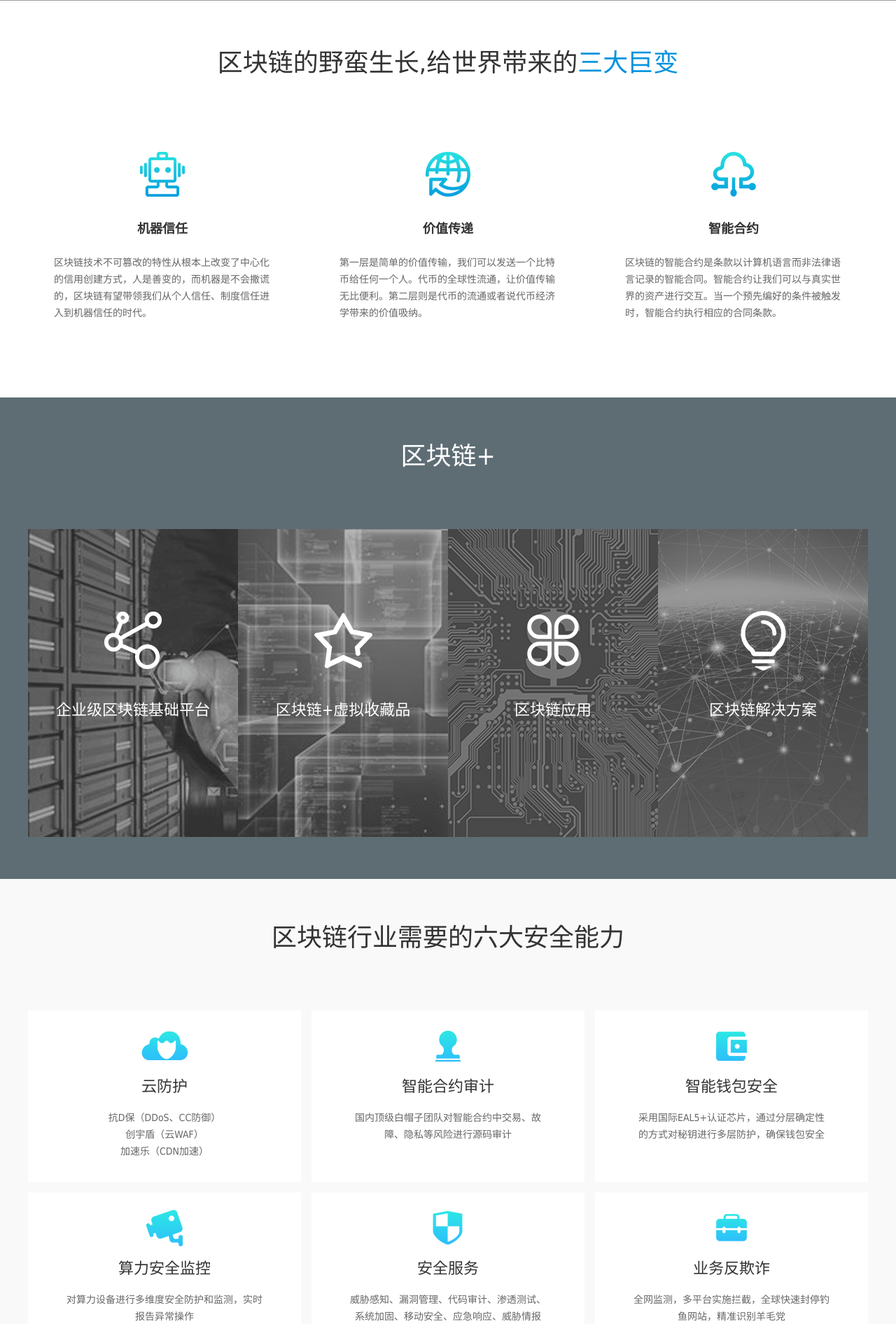
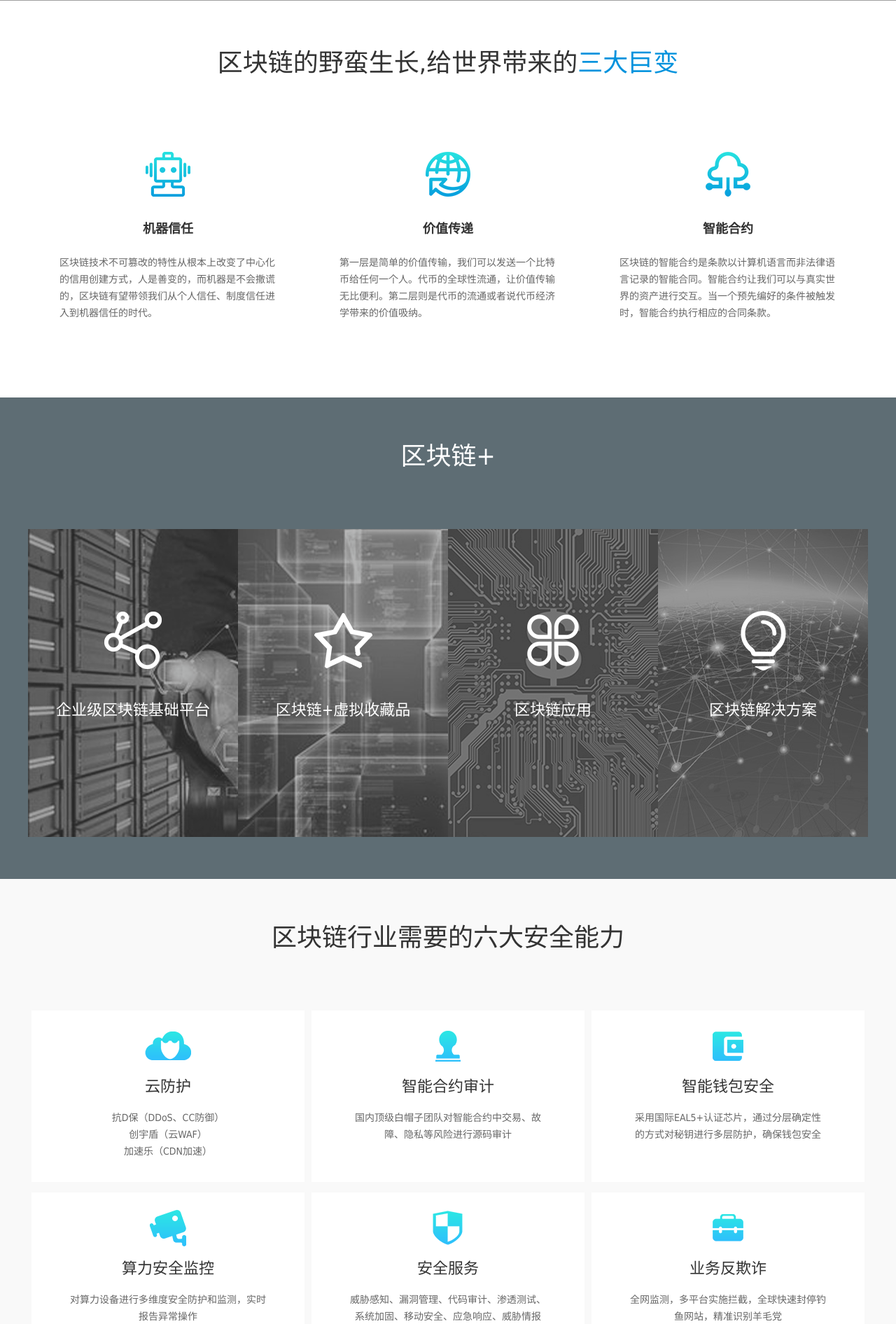
Before and after one commit to dzw9958/aite, a PHP site: page / in a window 1280 px wide. Shown: the part 959-2851 px from the top of the page at 70% size. Run offline with PHP 8.4, Linux system fonts and the light colour scheme; grey boxes are pictures that could not be loaded.

Commit message:
dzw 8/11改

```diff
--- a/区块链+/css/index.css
+++ b/区块链+/css/index.css
@@ -47,6 +47,7 @@ body {
   margin-bottom: 85px;
   width: 1200px;
   height: auto;
+  overflow-x: hidden;
 }
 .change_contain .change_box {
   width: 1200px;
@@ -54,7 +55,7 @@ body {
 }
 .change_contain .change_box li {
   float: left;
-  margin-left: 24px;
+  margin: 0 8px;
   padding: 23px 37px 0;
   width: 310px;
   height: 266px;
@@ -83,16 +84,13 @@ body {
   font-size: 14px;
   color: #666666;
 }
-.change_contain .change_box li:nth-child(1) {
-  margin-left: 0;
-}
-.change_contain .change_box li:nth-child(1) i {
+.change_contain .change_box li i.change_ia {
   background-position: -344px 0;
 }
-.change_contain .change_box li:nth-child(2) i {
+.change_contain .change_box li i.change_ib {
   background-position: -410px 0;
 }
-.change_contain .change_box li:nth-child(3) i {
+.change_contain .change_box li i.change_ic {
   background-position: -476px 0;
 }
 .change_contain .change_box li:hover {
@@ -179,28 +177,28 @@ body {
   border-radius: 50%;
   background-color: #ffffff;
 }
-.chain_contain .chain_box li:nth-child(1) .chain_over i {
+.chain_contain .chain_box li.chain_a .chain_over i {
   background-position: 0 0;
 }
-.chain_contain .chain_box li:nth-child(1) .chain_over p {
+.chain_contain .chain_box li.chain_a .chain_over p {
   width: 126px;
 }
-.chain_contain .chain_box li:nth-child(2) .chain_over i {
+.chain_contain .chain_box li.chain_b .chain_over i {
   background-position: -83px 0;
 }
-.chain_contain .chain_box li:nth-child(2) .chain_over p {
+.chain_contain .chain_box li.chain_b .chain_over p {
   width: 170px;
 }
-.chain_contain .chain_box li:nth-child(3) .chain_over i {
+.chain_contain .chain_box li.chain_c .chain_over i {
   background-position: -166px 0;
 }
-.chain_contain .chain_box li:nth-child(3) .chain_over p {
+.chain_contain .chain_box li.chain_c .chain_over p {
   width: 170px;
 }
-.chain_contain .chain_box li:nth-child(4) .chain_over i {
+.chain_contain .chain_box li.chain_d .chain_over i {
   background-position: -249px 0;
 }
-.chain_contain .chain_box li:nth-child(4) .chain_over p {
+.chain_contain .chain_box li.chain_d .chain_over p {
   width: 154px;
 }
 .chain_contain .chain_box li:hover {
@@ -230,8 +228,7 @@ body {
 }
 .safety_contain .safety_box li {
   float: left;
-  margin-left: 15px;
-  margin-bottom: 15px;
+  margin: 0 5px 15px;
   padding-top: 25px;
   width: 390px;
   height: 220px;
@@ -261,28 +258,22 @@ body {
   font-size: 14px;
   color: #666666;
 }
-.safety_contain .safety_box li:nth-child(1) {
-  margin-left: 0;
-}
-.safety_contain .safety_box li:nth-child(1) i {
+.safety_contain .safety_box li i.safety_ia {
   background-position: 0 -85px;
 }
-.safety_contain .safety_box li:nth-child(2) i {
+.safety_contain .safety_box li i.safety_ib {
   background-position: -66px -85px;
 }
-.safety_contain .safety_box li:nth-child(3) i {
+.safety_contain .safety_box li i.safety_ic {
   background-position: -132px -85px;
 }
-.safety_contain .safety_box li:nth-child(4) {
-  margin-left: 0;
-}
-.safety_contain .safety_box li:nth-child(4) i {
+.safety_contain .safety_box li i.safety_id {
   background-position: -198px -85px;
 }
-.safety_contain .safety_box li:nth-child(5) i {
+.safety_contain .safety_box li i.safety_ie {
   background-position: -264px -85px;
 }
-.safety_contain .safety_box li:nth-child(6) i {
+.safety_contain .safety_box li i.safety_if {
   background-position: -330px -85px;
 }
 .safety_contain .safety_box li:hover {
@@ -304,7 +295,7 @@ body {
 }
 .edge_contain .edge_box li {
   float: left;
-  margin-left: 24px;
+  margin: 0 8px;
   margin-bottom: 24px;
   width: 382px;
   height: 192px;
@@ -344,28 +335,22 @@ body {
   font-size: 14px;
   color: #666666;
 }
-.edge_contain .edge_box li:nth-child(1) {
-  margin-left: 0;
-}
-.edge_contain .edge_box li:nth-child(1) .edge_img i {
+.edge_contain .edge_box li .edge_ia i {
   background-position: 3px -142px;
 }
-.edge_contain .edge_box li:nth-child(2) .edge_img i {
+.edge_contain .edge_box li .edge_ib i {
   background-position: -82px -142px;
 }
-.edge_contain .edge_box li:nth-child(3) .edge_img i {
+.edge_contain .edge_box li .edge_ic i {
   background-position: -167px -142px;
 }
-.edge_contain .edge_box li:nth-child(4) {
-  margin-left: 0;
-}
-.edge_contain .edge_box li:nth-child(4) .edge_img i {
+.edge_contain .edge_box li .edge_id i {
   background-position: -245px -142px;
 }
-.edge_contain .edge_box li:nth-child(5) .edge_img i {
+.edge_contain .edge_box li .edge_ie i {
   background-position: -326px -142px;
 }
-.edge_contain .edge_box li:nth-child(6) .edge_img i {
+.edge_contain .edge_box li .edge_if i {
   background-position: -410px -142px;
 }
 .edge_contain .edge_box li:hover {
@@ -432,51 +417,51 @@ body {
 .more_contain .more_box li:hover .more_mask {
   opacity: 0;
 }
-.more_contain .more_box li:nth-child(1) {
+.more_contain .more_box li.more_ia {
   top: 12px;
   left: 293px;
 }
-.more_contain .more_box li:nth-child(1) p {
+.more_contain .more_box li.more_ia p {
   top: 0;
   left: -72px;
 }
-.more_contain .more_box li:nth-child(2) {
+.more_contain .more_box li.more_ib {
   top: 33px;
   left: 762px;
 }
-.more_contain .more_box li:nth-child(2) p {
+.more_contain .more_box li.more_ib p {
   top: 0;
   right: -72px;
 }
-.more_contain .more_box li:nth-child(3) {
+.more_contain .more_box li.more_ic {
   top: 163px;
   left: 21px;
 }
-.more_contain .more_box li:nth-child(3) p {
+.more_contain .more_box li.more_ic p {
   bottom: -24px;
   left: -21px;
 }
-.more_contain .more_box li:nth-child(4) {
+.more_contain .more_box li.more_id {
   top: 205px;
   left: 1026px;
 }
-.more_contain .more_box li:nth-child(4) p {
+.more_contain .more_box li.more_id p {
   bottom: -28px;
   right: -34px;
 }
-.more_contain .more_box li:nth-child(5) {
+.more_contain .more_box li.more_ie {
   top: 312px;
   left: 259px;
 }
-.more_contain .more_box li:nth-child(5) p {
+.more_contain .more_box li.more_ie p {
   bottom: 0;
   left: -65px;
 }
-.more_contain .more_box li:nth-child(6) {
+.more_contain .more_box li.more_if {
   top: 345px;
   left: 643px;
 }
-.more_contain .more_box li:nth-child(6) p {
+.more_contain .more_box li.more_if p {
   bottom: 0;
   right: -72px;
 }
--- a/区块链+/css/index.less
+++ b/区块链+/css/index.less
@@ -59,11 +59,12 @@ body{
   margin: auto;
   margin-bottom: 85px;
   .wh(1200px, auto);
+  overflow-x: hidden;
   .change_box{
     .wh(1200px, 289px);
     li{
       float: left;
-      margin-left: 24px;
+      margin: 0 8px;
       padding: 23px 37px 0;
       .wh(310px, 266px);
       i{
@@ -84,20 +85,13 @@ body{
         line-height: 24px;
         .font(14px, @6);
       }
-    }
-    li:nth-child(1){
-      margin-left: 0;
-      i{
+      i.change_ia{
         background-position: -344px 0;
       }
-    }
-    li:nth-child(2){
-      i{
+      i.change_ib{
         background-position: -410px 0;
       }
-    }
-    li:nth-child(3){
-      i{
+      i.change_ic{
         background-position: -476px 0;
       }
     }
@@ -176,7 +170,7 @@ body{
         }
       }
     }
-    li:nth-child(1){
+    li.chain_a{
       .chain_over{
         i{
           background-position: 0 0;
@@ -186,7 +180,7 @@ body{
         }
       }
     }
-    li:nth-child(2){
+    li.chain_b{
       .chain_over{
         i{
           background-position: -83px 0;
@@ -196,7 +190,7 @@ body{
         }
       }
     }
-    li:nth-child(3){
+    li.chain_c{
       .chain_over{
         i{
           background-position: -166px 0;
@@ -206,7 +200,7 @@ body{
         }
       }
     }
-    li:nth-child(4){
+    li.chain_d{
       .chain_over{
         i{
           background-position: -249px 0;
@@ -241,8 +235,7 @@ body{
     .wh(1200px, 520px);
     li{
       float: left;
-      margin-left: 15px;
-      margin-bottom: 15px;
+      margin: 0 5px 15px;
       padding-top: 25px;
       .wh(390px, 220px);
       text-align: center;
@@ -264,36 +257,22 @@ body{
         line-height: 24px;
         .font(14px, @6);
       }
-    }
-    li:nth-child(1){
-      margin-left: 0;
-      i{
+      i.safety_ia{
         background-position: 0 -85px;
       }
-    }
-    li:nth-child(2){
-      i{
+      i.safety_ib{
         background-position: -66px -85px;
       }
-    }
-    li:nth-child(3){
-      i{
+      i.safety_ic{
         background-position: -132px -85px;
       }
-    }
-    li:nth-child(4){
-      margin-left: 0;
-      i{
+      i.safety_id{
         background-position: -198px -85px;
       }
-    }
-    li:nth-child(5){
-      i{
+      i.safety_ie{
         background-position: -264px -85px;
       }
-    }
-    li:nth-child(6){
-      i{
+      i.safety_if{
         background-position: -330px -85px;
       }
     }
@@ -314,7 +293,7 @@ body{
     .wh(1200px, 436px);
     li{
       float: left;
-      margin-left: 24px;
+      margin: 0 8px;
       margin-bottom: 24px;
       .wh(382px, 192px);
       border: solid 1px #dbebf3;
@@ -345,49 +324,23 @@ body{
         line-height: 22px;
         .font(14px, @6);
       }
-    }
-    li:nth-child(1){
-      margin-left: 0;
-      .edge_img{
-        i{
+      .edge_ia i{
         background-position: 3px -142px;
       }
-      }
-    }
-    li:nth-child(2){
-      .edge_img{
-        i{
+      .edge_ib i{
         background-position: -82px -142px;
       }
-      }
-    }
-    li:nth-child(3){
-      .edge_img{
-        i{
+      .edge_ic i{
         background-position: -167px -142px;
       }
-      }
-    }
-    li:nth-child(4){
-      margin-left: 0;
-      .edge_img{
-        i{
+      .edge_id i{
         background-position: -245px -142px;
       }
-      }
-    }
-    li:nth-child(5){
-      .edge_img{
-        i{
+      .edge_ie i{
         background-position: -326px -142px;
       }
-      }
-    }
-    li:nth-child(6){
-      .edge_img{
-        i{
+      .edge_if i{
         background-position: -410px -142px;
-        }
       }
     }
     li:hover{
@@ -450,7 +403,7 @@ body{
         opacity: 0;
       }
     }
-    li:nth-child(1){
+    li.more_ia{
       top: 12px;
       left: 293px;
       p{
@@ -458,7 +411,7 @@ body{
         left: -72px;
       }
     }
-    li:nth-child(2){
+    li.more_ib{
       top: 33px;
       left: 762px;
       p{
@@ -466,7 +419,7 @@ body{
         right: -72px;
       }
     }
-    li:nth-child(3){
+    li.more_ic{
       top: 163px;
       left: 21px;
       p{
@@ -474,7 +427,7 @@ body{
         left: -21px;
       }
     }
-    li:nth-child(4){
+    li.more_id{
       top: 205px;
       left: 1026px;
       p{
@@ -482,7 +435,7 @@ body{
         right: -34px;
       }
     }
-    li:nth-child(5){
+    li.more_ie{
       top: 312px;
       left: 259px;
       p{
@@ -490,7 +443,7 @@ body{
         left: -65px;
       }
     }
-    li:nth-child(6){
+    li.more_if{
       top: 345px;
       left: 643px;
       p{
--- a/区块链+/index.html
+++ b/区块链+/index.html
@@ -21,17 +21,17 @@
     </div>
     <ul class="change_box">
         <li>
-            <i></i>
+            <i class="change_ia"></i>
             <h2>机器信任</h2>
             <p>区块链技术不可篡改的特性从根本上改变了中心化的信用创建方式，人是善变的，而机器是不会撒谎的，区块链有望带领我们从个人信任、制度信任进入到机器信任的时代。</p>
         </li>
         <li>
-            <i></i>
+            <i class="change_ib"></i>
             <h2>价值传递</h2>
             <p>第一层是简单的价值传输，我们可以发送一个比特币给任何一个人。代币的全球性流通，让价值传输无比便利。第二层则是代币的流通或者说代币经济学带来的价值吸纳。</p>
         </li>
         <li>
-            <i></i>
+            <i class="change_ic"></i>
             <h2>智能合约</h2>
             <p>区块链的智能合约是条款以计算机语言而非法律语言记录的智能合同。智能合约让我们可以与真实世界的资产进行交互。当一个预先编好的条件被触发时，智能合约执行相应的合同条款。</p>
         </li>
@@ -99,34 +99,34 @@
     </div>
     <ul class="safety_box">
         <li>
-            <i></i>
+            <i class="safety_ia"></i>
             <h2>云防护</h2>
             <p>抗D保（DDoS、CC防御）</p>
             <p>创宇盾（云WAF）</p>
             <p>加速乐（CDN加速）</p>
         </li>
         <li>
-            <i></i>
+            <i class="safety_ib"></i>
             <h2>智能合约审计</h2>
             <p>国内顶级白帽子团队对智能合约中交易、故障、隐私等风险进行源码审计</p>
         </li>
         <li>
-            <i></i>
+            <i class="safety_ic"></i>
             <h2>智能钱包安全</h2>
             <p>采用国际EAL5+认证芯片，通过分层确定性的方式对秘钥进行多层防护，确保钱包安全</p>
         </li>
         <li>
-            <i></i>
+            <i class="safety_id"></i>
             <h2>算力安全监控</h2>
             <p>对算力设备进行多维度安全防护和监测，实时报告异常操作</p>
         </li>
         <li>
-            <i></i>
+            <i class="safety_ie"></i>
             <h2>安全服务</h2>
             <p>威胁感知、漏洞管理、代码审计、渗透测试、系统加固、移动安全、应急响应、威胁情报</p>
         </li>
         <li>
-            <i></i>
+            <i class="safety_if"></i>
             <h2>业务反欺诈</h2>
             <p>全网监测，多平台实施拦截，全球快速封停钓鱼网站，精准识别羊毛党</p>
         </li>
```
Also changed, not shown: other parts of 区块链+/index.html (+16 -16 lines), 区块链+/css/digital.css (+25 -28 lines), 区块链+/css/digital.less (+25 -51 lines), 区块链+/digital.html (+21 -21 lines). Lines whose indentation alone changed are shown as unchanged.
